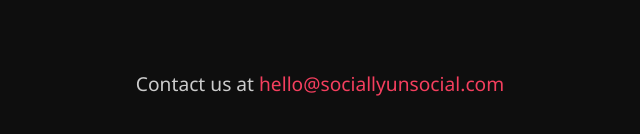
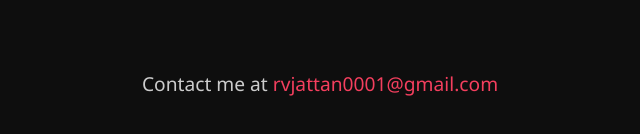
Before and after one commit to rvjattan/sociallyunsocial, a plain HTML site: page index.html in a window 1280 px wide. Shown: the part 652-786 px from the top of the page, 320-960 px from the left. Drawn offline with Linux system fonts and the light colour scheme.

Commit message:
Update index.html

```diff
--- a/index.html
+++ b/index.html
@@ -20,7 +20,7 @@
   </main>
 
   <footer id="contact" class="fade-in-delay">
-    <p>Contact us at <a href="mailto:hello@sociallyunsocial.com">hello@sociallyunsocial.com</a></p>
+    <p>Contact me at <a href="mailto:rvjattan0001@gmail.com">rvjattan0001@gmail.com</a></p>
   </footer>
 
   <script src="assets/script.js"></script>
```
